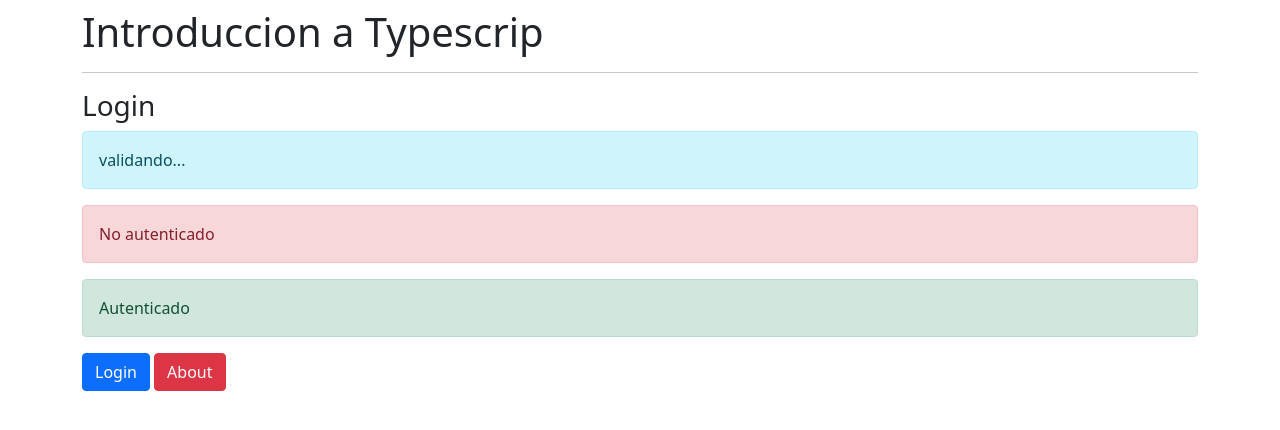
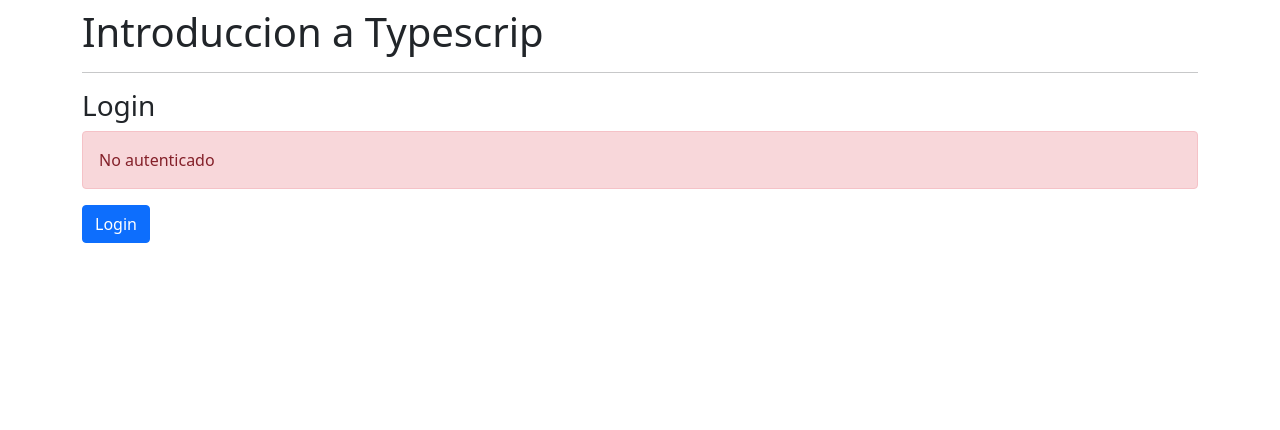
Before and after one commit to braianLucero/ReactNative, a React (Create React App) app: page / in a window 1280 px wide. Shown: the top 430 px of the page. Built offline with nearby package versions, Linux system fonts and the light colour scheme.

Commit message:
pushReducer

```diff
--- a/src/components/Login.tsx
+++ b/src/components/Login.tsx
@@ -39,7 +39,7 @@ const authReducer = (state: AuthState, action: AuthAction): AuthState => {
 
 export const Login = () => {
 
-    const [state, dispatch] = useReducer(authReducer, initialState)
+    const [{ validando, token, nombre }, dispatch] = useReducer(authReducer, initialState)
 
     useEffect(() => {
         setTimeout(() => {
@@ -48,7 +48,7 @@ export const Login = () => {
     }, [])
 
 
-    if (state.validando) {
+    if (validando) {
         return (
             <>
                 <h3>Login</h3>
@@ -62,26 +62,31 @@ export const Login = () => {
     return (
         <>
             <h3>Login</h3>
-            <div className="alert alert-info">
-                validando...
-            </div>
 
+            {
+                (token)
+                    ? <div className="alert alert-success">Autenticado como : {nombre}</div>
+                    : <div className="alert alert-danger"> No autenticado </div>
 
-            <div className="alert alert-danger">
-                No autenticado
-            </div>
+            }
 
-            <div className="alert alert-success">
-                Autenticado
-            </div>
+            {
+                (token)
+                    ? (
+                        <button className="btn btn-danger">
+                            About
+                        </button>
 
-            <button className="btn btn-primary">
-                Login
-            </button>
-            &nbsp;
-            <button className="btn btn-danger">
-                About
-            </button>
+                    )
+                    : (
+                        <button className="btn btn-primary">
+                            Login
+                        </button>
+
+                    )
+
+            }
+
         </>
     )
 }
```
